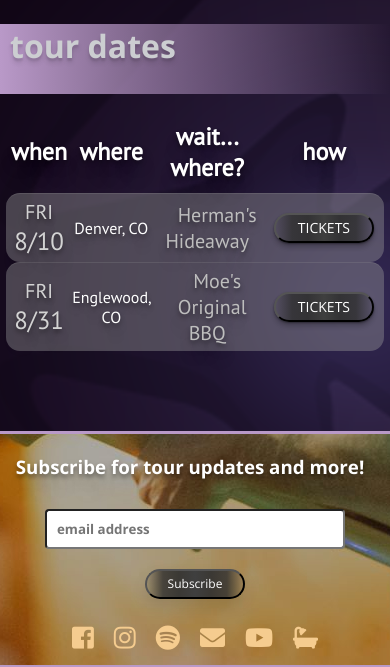
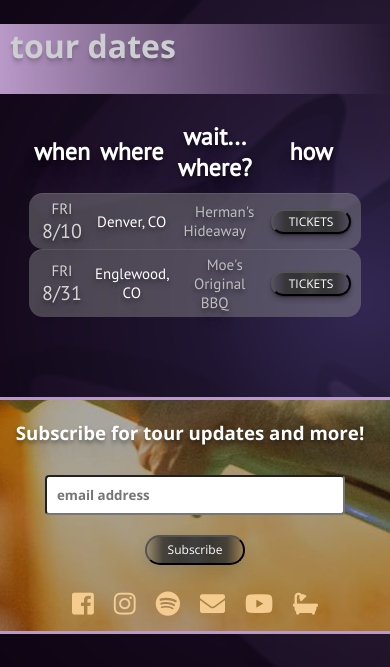
Before and after one commit to jarushford/Mad-Wallace, a PHP site: page /tour.html in a window 390 px wide. Shown: the part 123-790 px from the top of the page. Run offline with PHP 8.4, Linux system fonts and the light colour scheme; some libraries are stand-ins or nearby versions.

Commit message:
Mobile size - tour page

```diff
--- a/styles/tour.css
+++ b/styles/tour.css
@@ -95,3 +95,27 @@ th {
 	background-color: grey;
 	transform: translateY(-1.5px);
 }
+
+
+@media screen and (max-width: 700px) {
+	#tourTable {
+		width: 75%;
+	}
+	.tix-button {
+		width: 80px;
+		height: 25px;
+		font-size: 12px;
+	}
+	.day {
+		font-size: 15px;
+	}
+	.date {
+		font-size: 20px;
+	}
+	.location {
+		font-size: 15px;
+	}
+	.venue>a:link, .venue>a:visited {
+		font-size: 15px;
+	}
+}
```
